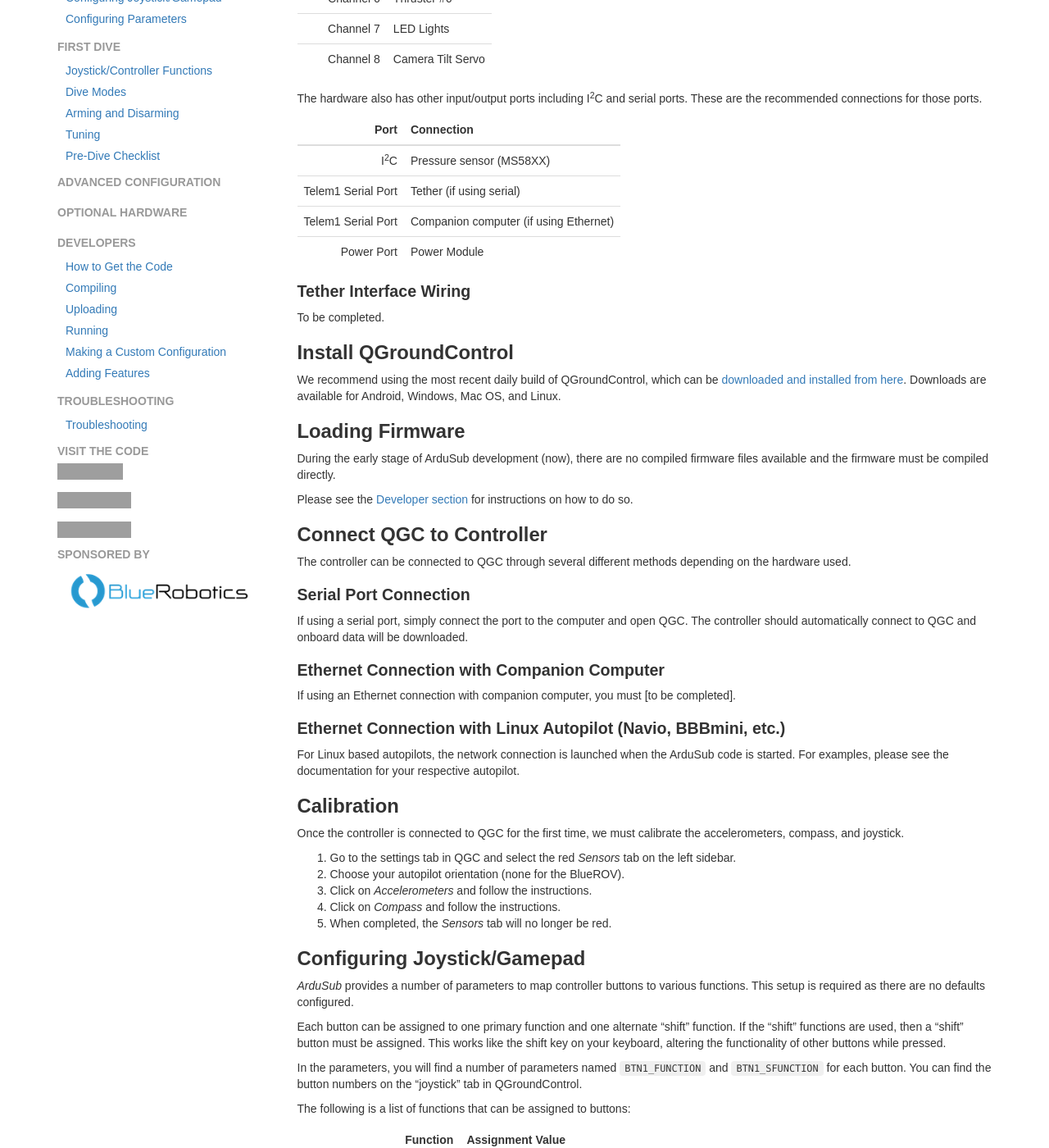
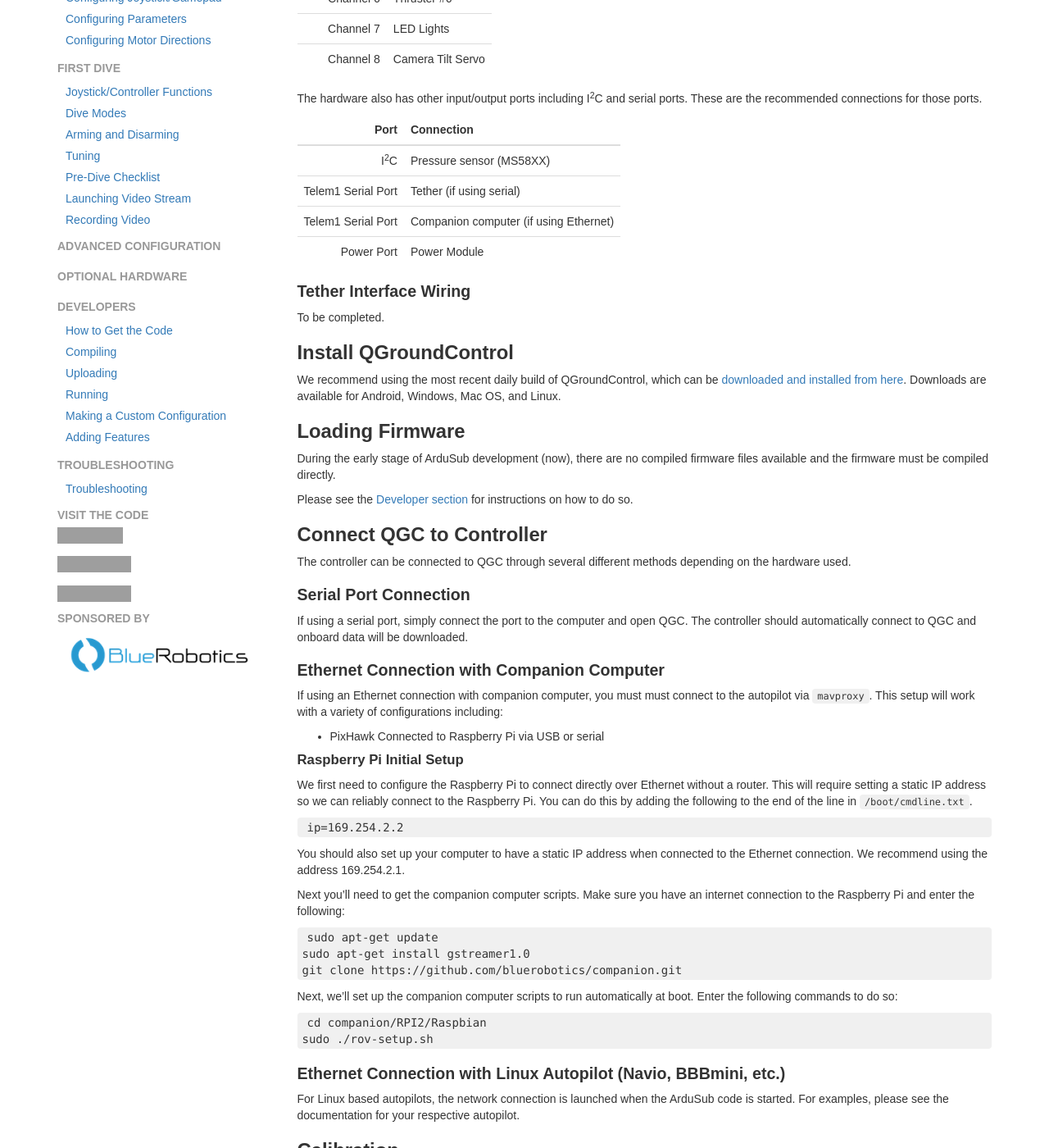
Before and after one commit to bluerobotics/retired-ardusub-docs, a Jekyll site: the page built from pages/initial-setup.md, in a window 1280 px wide and 1400 px high, scrolled down 528 px. Shown: the whole window at 82% size. Built offline with Jekyll 4.4.1, drawn with Linux system fonts in a browser that asks for light colours; some of the changed text lies outside the part shown; grey boxes are pictures that could not be loaded.

Commit message:
Add video and parameters.

````diff
--- a/pages/initial-setup.md
+++ b/pages/initial-setup.md
@@ -10,6 +10,7 @@ nav:
 - Calibration: calibration
 - Configuring Joystick/Gamepad: configuring-joystickgamepad
 - Configuring Parameters: configuring-parameters
+- Configuring Motor Directions: configuring-motor-directions
 ---
 
 # {{page.title}}
@@ -64,7 +65,34 @@ If using a serial port, simply connect the port to the computer and open QGC. Th
 
 ### Ethernet Connection with Companion Computer
 
-If using an Ethernet connection with companion computer, you must [to be completed].
+If using an Ethernet connection with companion computer, you must must connect to the autopilot via `mavproxy`. This setup will work with a variety of configurations including:
+
+- PixHawk Connected to Raspberry Pi via USB or serial
+
+#### Raspberry Pi Initial Setup
+
+We first need to configure the Raspberry Pi to connect directly over Ethernet without a router. This will require setting a static IP address so we can reliably connect to the Raspberry Pi. You can do this by adding the following to the end of the line in `/boot/cmdline.txt`.
+
+```
+ip=169.254.2.2
+```
+
+You should also set up your computer to have a static IP address when connected to the Ethernet connection. We recommend using the address 169.254.2.1.
+
+Next you'll need to get the companion computer scripts. Make sure you have an internet connection to the Raspberry Pi and enter the following:
+
+```
+sudo apt-get update
+sudo apt-get install gstreamer1.0
+git clone https://github.com/bluerobotics/companion.git
+```
+
+Next, we'll set up the companion computer scripts to run automatically at boot. Enter the following commands to do so:
+
+```
+cd companion/RPI2/Raspbian
+sudo ./rov-setup.sh
+```
 
 ### Ethernet Connection with Linux Autopilot (Navio, BBBmini, etc.)
 
@@ -152,6 +180,21 @@ Please confirm that the following settings are set this way. These should be set
 
 *<small>These are shown in the "default group" panel.
 
+The following are the recommended control system parameters for the BlueROV. These can be changes to make the response faster or slower and make the vehicle more or less stable.
+
+| Parameter         | Value                |
+|------------------:|:---------------------|
+| ACCEL_Z_D         | 0.0                  |
+| ACCEL_Z_I         | 3.0                  |
+| ACCEL_Z_IMAX      | 1000.0               |
+| ACCEL_Z_P         | 1.0                  |
+| PILOT_ACCEL_Z     | 50.0                 |
+| POS_Z_P           | 3.0                  |
+| STB_PIT_P         | 12.0                 |
+| STB_RLL_P         | 12.0                 |
+| STB_YAW_P         | 12.0                 |
+| VEL_Z_P           | 8.0                  |
+
 ### Setup Voltage and Current Measurement
 
 On the *Power* tab choose the appropriate setup. If using the standard 3DR Power Module, choose *Analog Voltage and Current*, the appropriate battery capacity, and the *Power Module 90A*.
@@ -171,3 +214,15 @@ We also recommend checking the *Stabilize* box, which will enable auto-stabiliza
 The lights feature is currently setup to support lights that use a standard servo PWM signal for control. Until light support is officially added to QGC, the "Gimbal Roll" settings are used to connect the light input to a servo output.
 
 Select *Channel 7* for the "Output channel" and *RC9* for the "Input channel".
+
+## Configuring Motor Directions
+
+Due to clockwise and counterclockwise propellers, as well as wiring, the motor directions will have to be tested and corrected during initial setup. *ArduSub* includes a set of parameters for this purpose. The parameters are called `MOT_MOT1_REVERSE` for motors 1-8 and valid values are `1` (normal) or `-1` (reverse).
+
+We generally follow this process to check motor rotation directions:
+
+1. Arm vehicle after completing all of the setup steps above
+2. Move the "forward" joystick forward and verify that the thrusters that produce some forward thrust are operating in the correct direction
+3. Move the "vertical" joystick upwards and verify that the thrusters that produce some vertical thrust are operating int the correct direction
+
+Provided that the correct frame configuration was chosen during compilation, you should not need to perform any more validation than that.
````
Also changed, not shown: pages/first-dive.md (+20 -0 lines).
